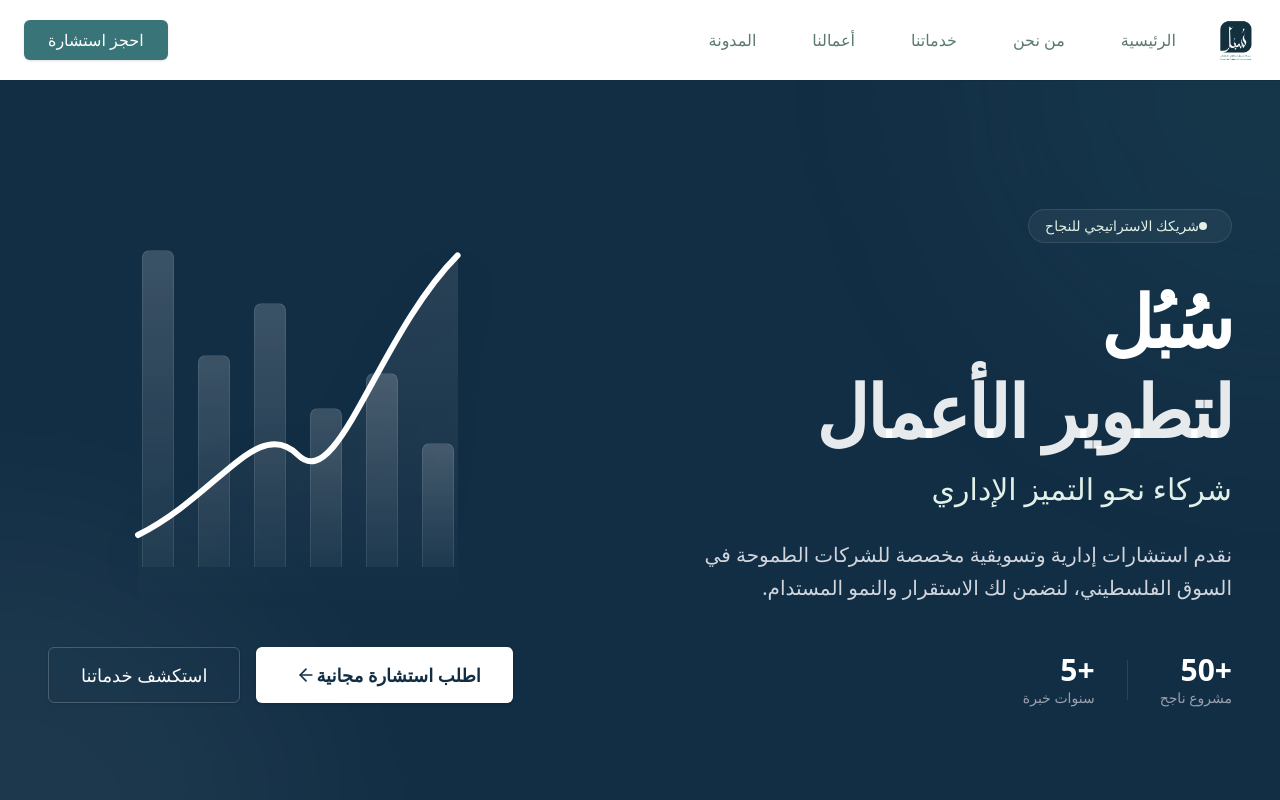
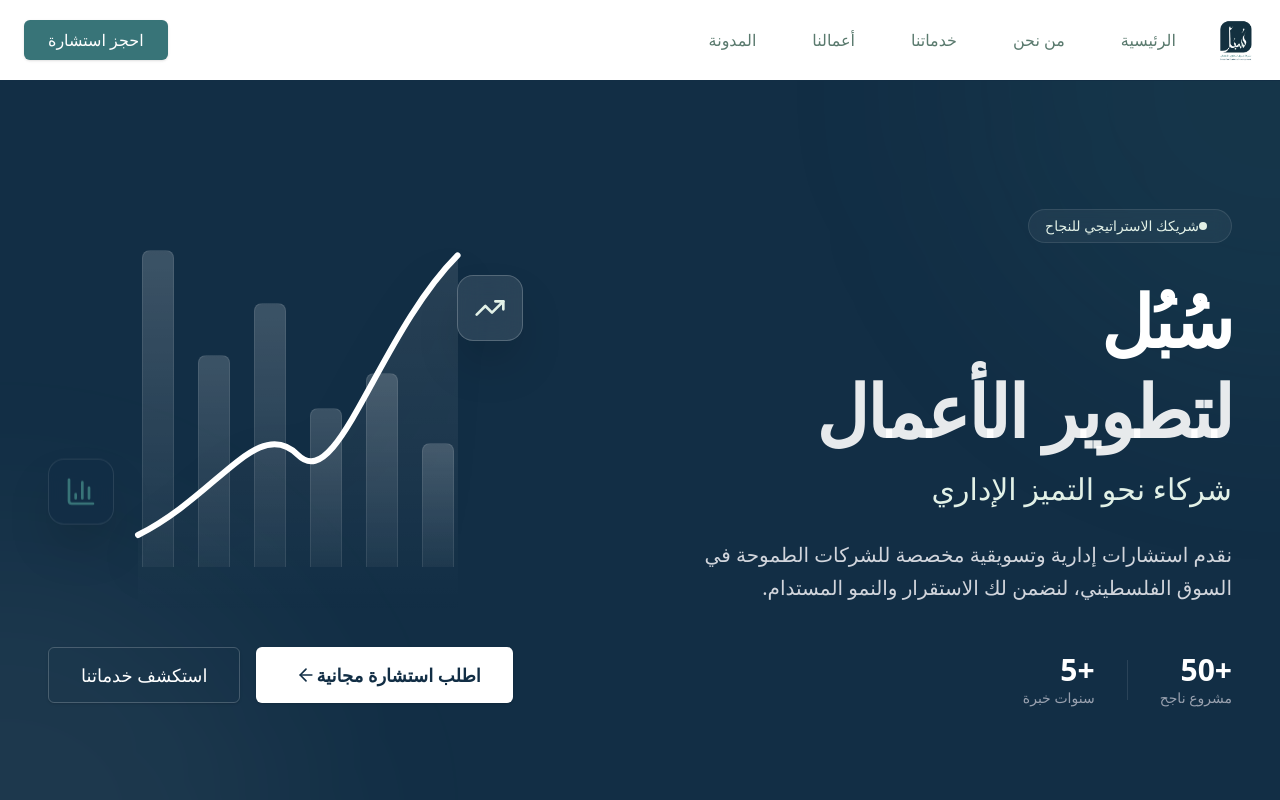
Before and after one commit to Abdelrahman-Abuhelal/Sobol-Website, a Next.js app: page / in a window 1280 px wide. Shown: the top 800 px of the page. Built offline with nearby package versions, Linux system fonts and the light colour scheme.

Commit message:
feat(hero): restore floating elements and update stats

```diff
--- a/components/home/HeroSection.tsx
+++ b/components/home/HeroSection.tsx
@@ -3,7 +3,7 @@
 import Link from "next/link";
 import { Button } from "@/components/ui/button";
 import { motion } from "framer-motion";
-import { ArrowLeft } from "lucide-react";
+import { ArrowLeft, BarChart3, TrendingUp } from "lucide-react";
 
 export function HeroSection() {
     return (
@@ -114,7 +114,22 @@ export function HeroSection() {
                                 ))}
                             </div>
 
+                            {/* Floating Elements for Originality */}
+                            <motion.div
+                                animate={{ y: [0, -15, 0] }}
+                                transition={{ repeat: Infinity, duration: 6, ease: "easeInOut" }}
+                                className="absolute top-[15%] right-[5%] p-4 bg-white/10 backdrop-blur-md rounded-2xl border border-white/20 shadow-2xl"
+                            >
+                                <TrendingUp className="text-accent w-8 h-8" />
+                            </motion.div>
 
+                            <motion.div
+                                animate={{ y: [0, 15, 0] }}
+                                transition={{ repeat: Infinity, duration: 7, ease: "easeInOut", delay: 1 }}
+                                className="absolute bottom-[25%] left-[0%] p-4 bg-secondary/90 backdrop-blur-md rounded-2xl border border-white/10 shadow-2xl"
+                            >
+                                <BarChart3 className="text-primary w-8 h-8" />
+                            </motion.div>
                         </div>
 
                         {/* Buttons moved here */}
```
